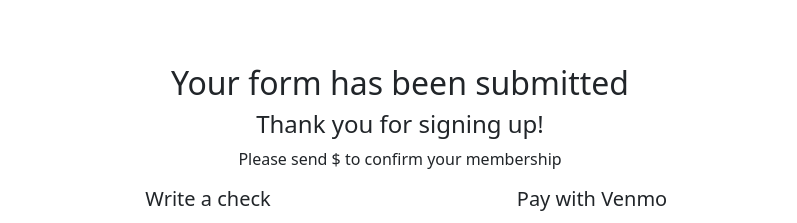
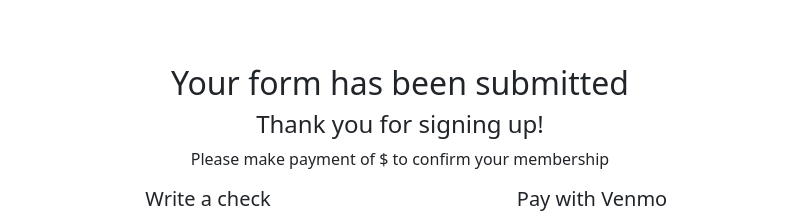
Before and after one commit to Pschaefer18/hometown-harvest-site, a Next.js app: page /register/confirmation-page in a window 1280 px wide. Shown: the top 223 px of the page, without its empty margins (240-1037 px from the left). Built offline with nearby package versions, Linux system fonts and the light colour scheme.

Commit message:
wording for payment

```diff
--- a/pages/register/confirmation-page.js
+++ b/pages/register/confirmation-page.js
@@ -12,7 +12,7 @@ export default function confirmationPage() {
         <div class='body'>
             <h2>Your form has been submitted</h2>
             <h4>Thank you for signing up!</h4>
-            <p>Please send ${amount} to confirm your membership</p>
+            <p>Please make payment of ${amount} to confirm your membership</p>
       <div class="container">
         <div class="row">
           <div class="col-sm-6 payment-option">
```
